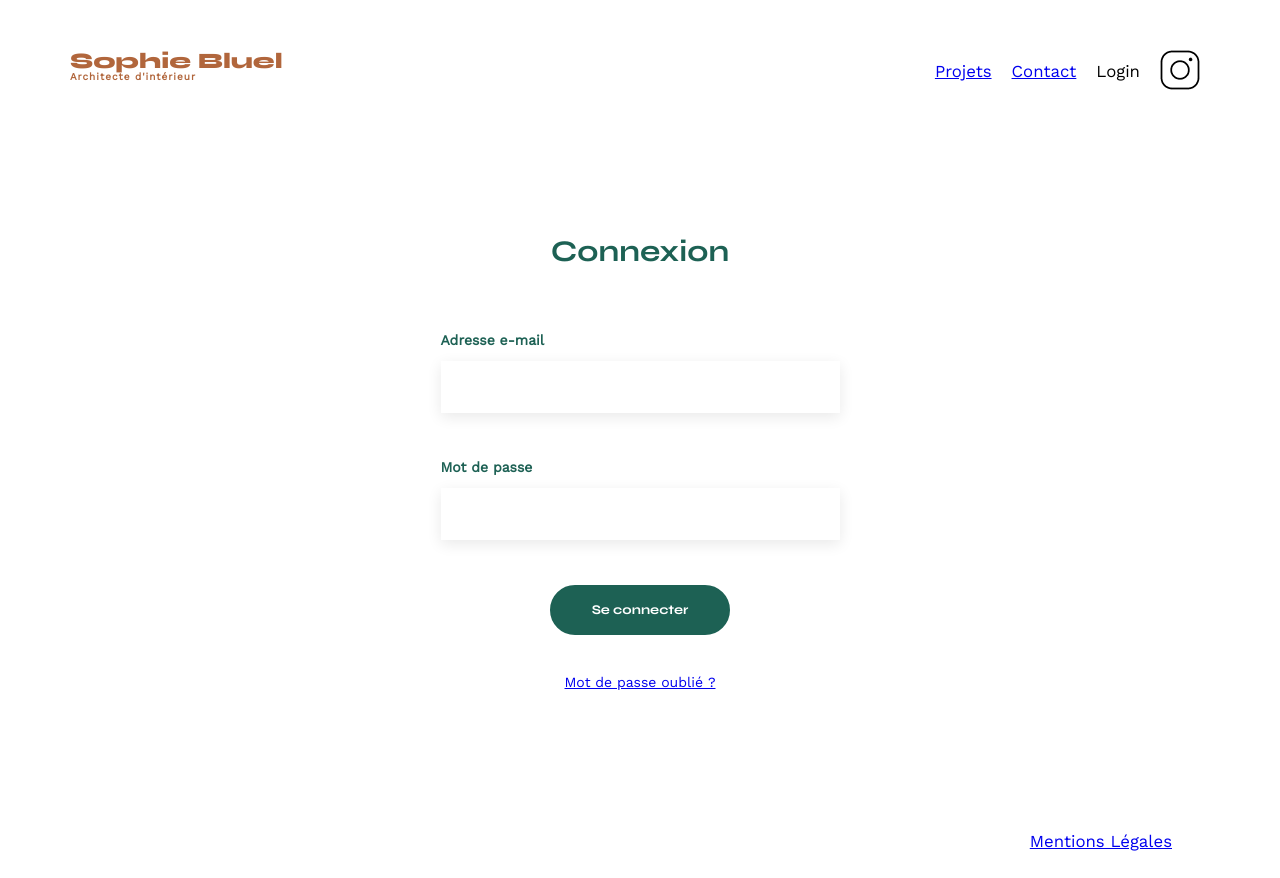
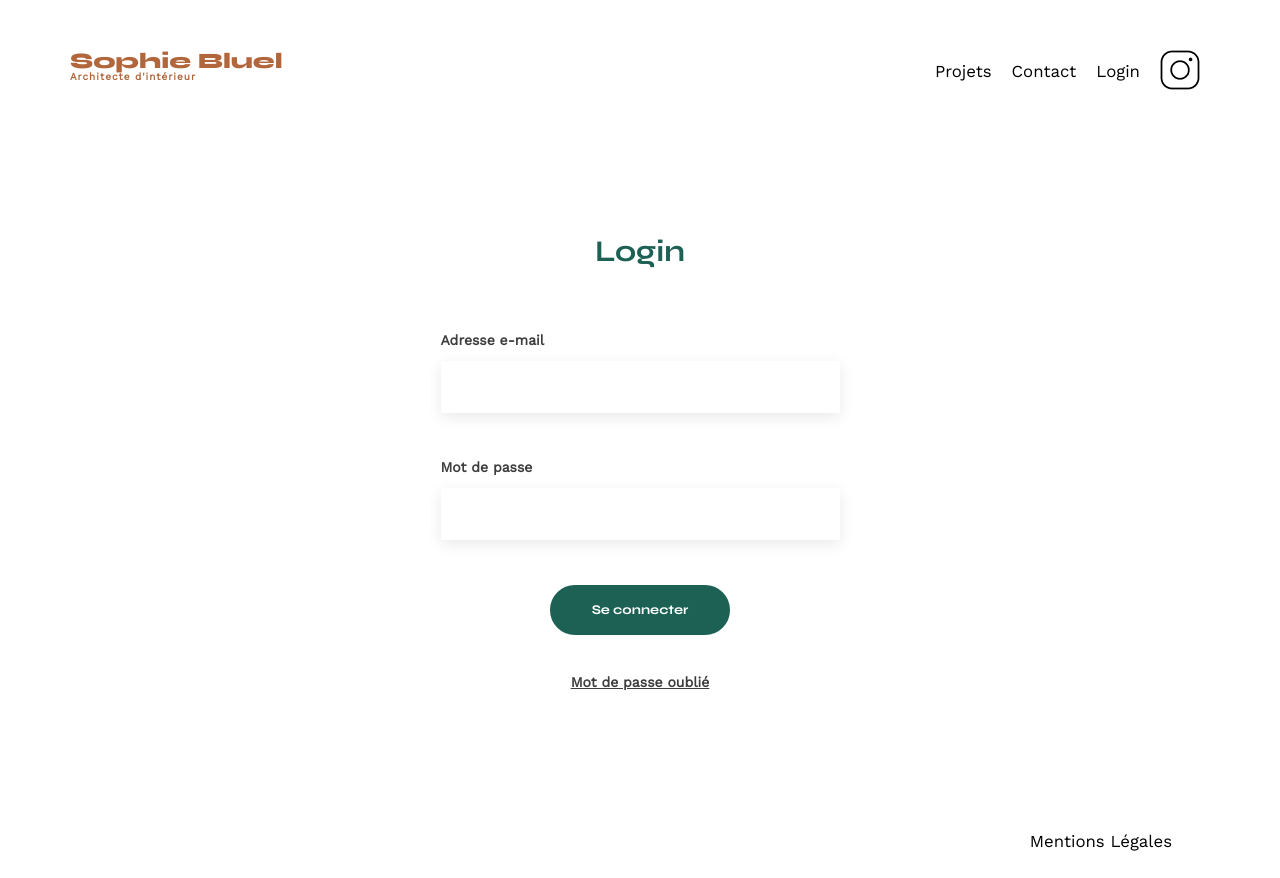
Before and after one commit to EGewalt/Projet_6, a plain HTML site: page FrontEnd/login.html in a window 1280 px wide. Drawn offline with nearby package versions, Linux system fonts and the light colour scheme.

Commit message:
modification des couleurs et des soulignements

```diff
--- a/FrontEnd/assets/style.css
+++ b/FrontEnd/assets/style.css
@@ -30,6 +30,10 @@ footer, header, hgroup, menu, nav, section {
 }
 body {
 	line-height: 1;
+}
+a {
+    text-decoration: none;
+    color: inherit;
 }
 ol, ul {
 	list-style: none;
@@ -213,7 +217,7 @@ footer nav ul {
 	margin: 3em 0 1em 0;
 	font-weight: 700;
 	font-size: 1em;
-	color: #1D6154;
+	color: #3D3D3D;
 }
 
 .login-form input {
@@ -264,6 +268,13 @@ footer nav ul {
     transform: scale(1.05);
 }
 
+.forgot-password-link {
+    color: #3D3D3D;
+    font-family: 'Work Sans';
+    font-weight: bold;
+    text-decoration: underline;
+}
+
 /* Error Messages for Login */
 .error-box, .email-error, .password-error {
 	color: #B1663C;
--- a/FrontEnd/login.html
+++ b/FrontEnd/login.html
@@ -29,7 +29,7 @@
     </header>
     <main>
         <section id="login-section" class="login">
-            <h2>Connexion</h2>
+            <h2>Login</h2>
             <div id="error-container" class="error-box"></div>
             <form class="login-form" action="#" method="POST" onsubmit="return false;">
                 <label for="email-field">Adresse e-mail</label>
@@ -42,7 +42,7 @@
 
                 <button type="submit" id="login-button">Se connecter</button>
             </form>
-            <a href="#" class="forgot-password-link">Mot de passe oublié ?</a>
+            <a href="#" class="forgot-password-link">Mot de passe oublié</a>
         </section>
     </main>
     <footer>
```
